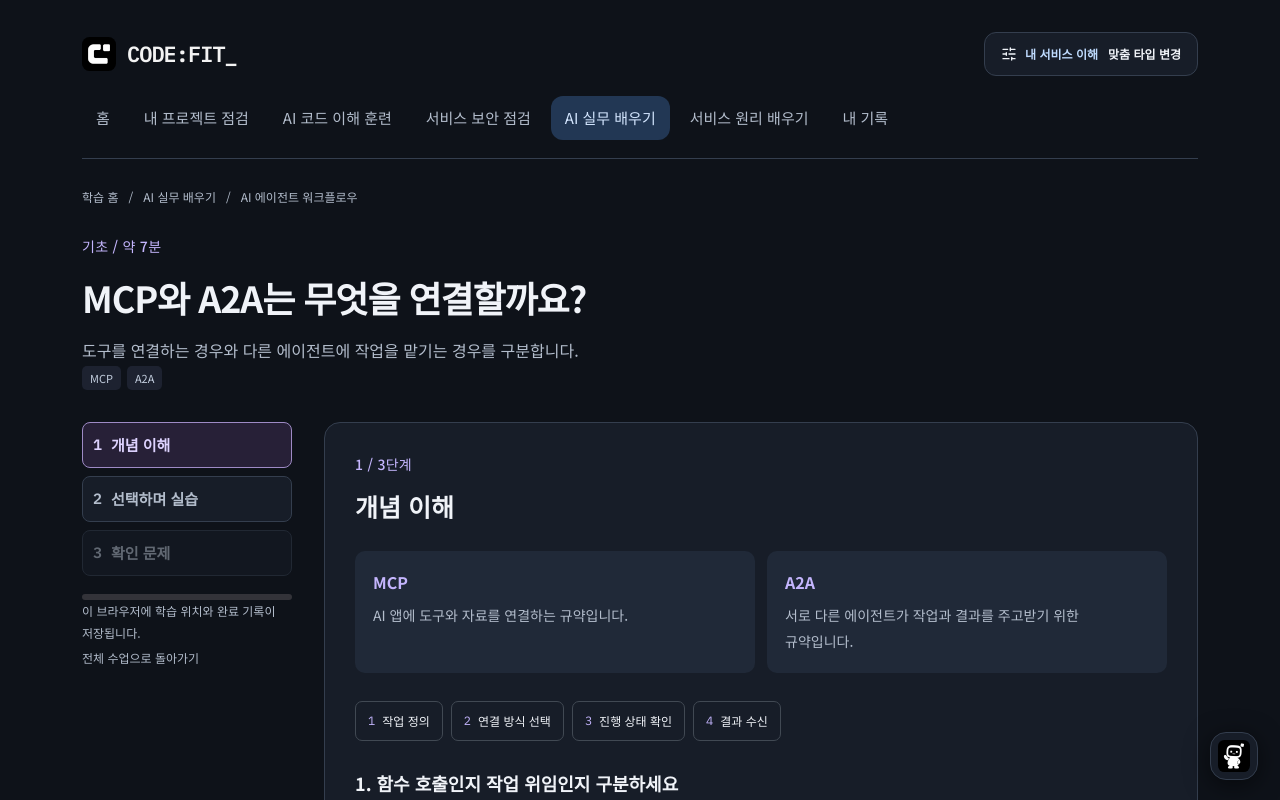
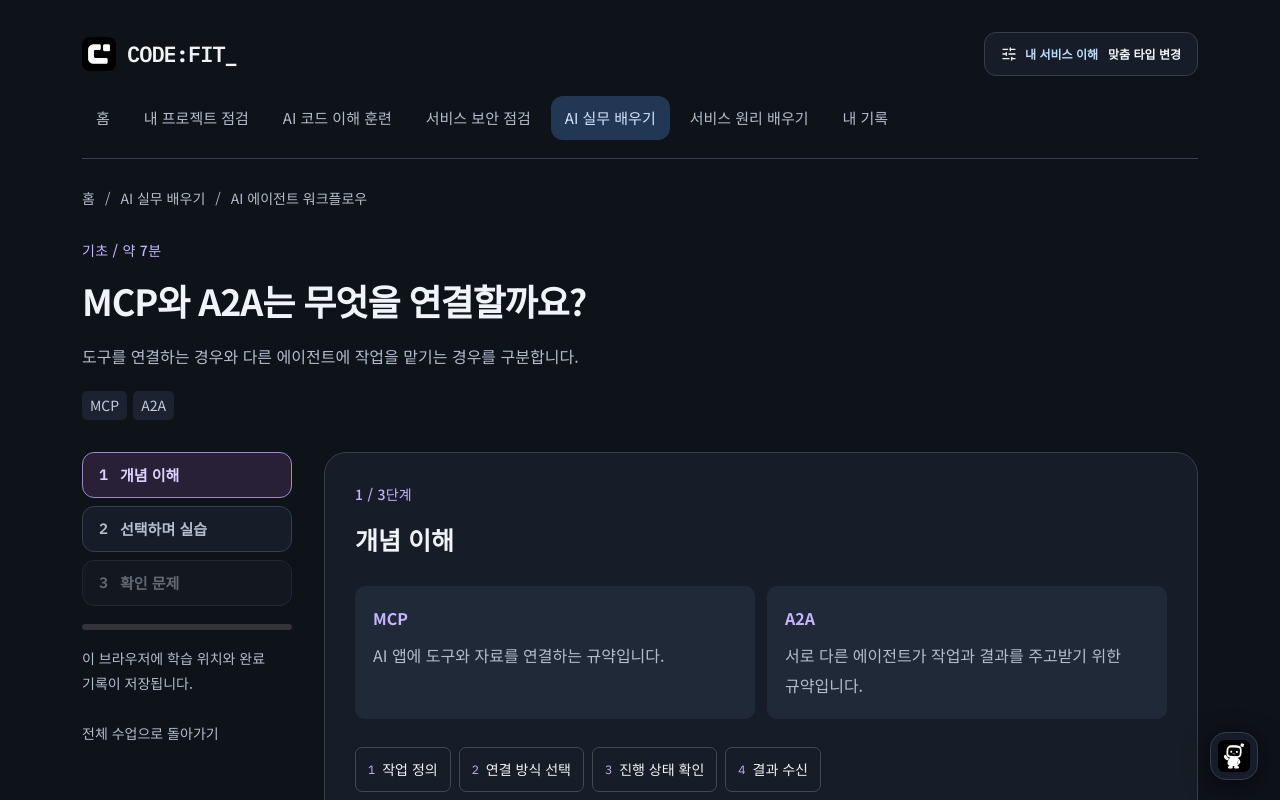
Before and after one commit to kwakhyun/codefit, a Next.js app: page /learn/ai/agent-protocols in a window 1280 px wide. Shown: the top 800 px of the page. Built offline with nearby package versions, Linux system fonts and the light colour scheme.

Commit message:
fix: improve AI lesson spacing and preserve learning progress

```diff
--- a/src/components/ai-learning/ai-catalog.tsx
+++ b/src/components/ai-learning/ai-catalog.tsx
@@ -46,7 +46,9 @@ export function AiCatalog() {
   const [level, setLevel] = useState("all");
   const { records, ready, storageError } = useAiLearningProgress();
   const completed = AI_LESSONS.filter((lesson) => records[lesson.id]?.completed).length;
-  const resume = AI_LESSONS.find((lesson) => records[lesson.id] && !records[lesson.id]?.completed);
+  const resume = AI_LESSONS.filter(
+    (lesson) => records[lesson.id] && !records[lesson.id]?.completed,
+  ).sort((a, b) => (records[b.id]?.updatedAt || 0) - (records[a.id]?.updatedAt || 0))[0];
   const next =
     resume || AI_LESSONS.find((lesson) => !records[lesson.id]?.completed) || AI_LESSONS[0];
   const visible = filterAiLessons(query, track, level);
--- a/src/components/ai-learning/ai-lesson.tsx
+++ b/src/components/ai-learning/ai-lesson.tsx
@@ -19,8 +19,9 @@ export function AiLesson({ id, content }: { id: AiLessonId; content: AiLessonCon
   const { records, save, ready, storageError } = useAiLearningProgress();
   const progress = records[id] || EMPTY_AI_PROGRESS;
   const { step, experiment, completed } = progress;
-  const [answer, setAnswer] = useState<number | null>(null);
-  const [checked, setChecked] = useState(false);
+  const answer = progress.answer ?? null;
+  const checked = progress.checked ?? false;
+  const [retry, setRetry] = useState(false);
   const [copyStatus, setCopyStatus] = useState("");
   const heading = useRef<HTMLHeadingElement>(null);
   const next = AI_LESSONS[AI_LESSONS.findIndex((item) => item.id === id) + 1];
@@ -42,7 +43,7 @@ export function AiLesson({ id, content }: { id: AiLessonId; content: AiLessonCon
   return (
     <>
       <nav className="ai-breadcrumb" aria-label="현재 위치">
-        <Link href="/learn">학습 홈</Link>
+        <Link href="/">홈</Link>
         <span aria-hidden="true">/</span>
         <Link href="/learn/ai">AI 실무 배우기</Link>
         <span aria-hidden="true">/</span>
@@ -90,7 +91,7 @@ export function AiLesson({ id, content }: { id: AiLessonId; content: AiLessonCon
         <article className="ai-lesson-body">
           <span className="eyebrow">{step + 1} / 3단계</span>
           <h2 ref={heading} tabIndex={-1}>
-            {stages[step]}
+            {step === 2 && completed && !retry ? "수업 완료" : stages[step]}
           </h2>
           {!ready ? (
             <p role="status">학습 기록을 불러오는 중…</p>
@@ -149,7 +150,8 @@ export function AiLesson({ id, content }: { id: AiLessonId; content: AiLessonCon
               {step === 1 && (
                 <>
                   <p className="ai-simulation-note">
-                    교육용 모의 실습입니다. 선택에 따라 미리 준비한 결과를 보여 줍니다.
+                    방법을 하나 고르면 결과와 이유가 나타나요. 다른 방법도 눌러 비교해 보세요. 실제
+                    도구를 실행하지 않는 모의 실습입니다.
                   </p>
                   <div className="ai-situation">
                     <span>이런 상황이라면</span>
@@ -180,7 +182,7 @@ export function AiLesson({ id, content }: { id: AiLessonId; content: AiLessonCon
                     )}
                   </div>
                   <div className="ai-step-actions">
-                    <Button onClick={() => move(0)}>이전 단계</Button>
+                    <Button onClick={() => move(0)}>개념 다시 보기</Button>
                     <Button
                       className="primary-button"
                       disabled={experiment === null}
@@ -198,6 +200,8 @@ export function AiLesson({ id, content }: { id: AiLessonId; content: AiLessonCon
               )}
               {step === 2 && (
                 <>
+                  {(!completed || retry) && (
+                    <>
                       <p>새로운 상황에도 배운 원리를 적용해 보세요. 틀려도 다시 풀 수 있습니다.</p>
                       <fieldset className="ai-choices">
                         <legend>{content.quiz.question}</legend>
@@ -208,8 +212,7 @@ export function AiLesson({ id, content }: { id: AiLessonId; content: AiLessonCon
                               name="quiz"
                               checked={answer === index}
                               onChange={() => {
-                            setAnswer(index);
-                            setChecked(false);
+                                update({ answer: index, checked: false });
                               }}
                             />
                             <span>{choice}</span>
@@ -220,9 +223,12 @@ export function AiLesson({ id, content }: { id: AiLessonId; content: AiLessonCon
                         className="primary-button"
                         disabled={answer === null}
                         onClick={() => {
-                      setChecked(true);
-                      if (answer === content.quiz.answer && experiment !== null)
-                        update({ completed: true });
+                          const correct = answer === content.quiz.answer && experiment !== null;
+                          update({ checked: true, ...(correct ? { completed: true } : {}) });
+                          if (correct) {
+                            setRetry(false);
+                            requestAnimationFrame(() => heading.current?.focus());
+                          }
                         }}
                       >
                         답 확인하기
@@ -244,11 +250,36 @@ export function AiLesson({ id, content }: { id: AiLessonId; content: AiLessonCon
                           </section>
                         )}
                       </div>
-                  {completed && (
+                    </>
+                  )}
+                  {completed && !retry && (
                     <section className="ai-completion">
+                      <p className="ai-complete-label">
+                        {next
+                          ? "확인 문제까지 마쳤어요. 다음 수업으로 이어가세요."
+                          : "확인 문제까지 마쳤어요. 배운 내용을 내 프로젝트에 적용해 보세요."}
+                      </p>
                       <CheckCircle2 size={28} aria-hidden="true" />
                       <h3>기억할 한 가지</h3>
                       <p>{content.takeaway}</p>
+                      <details className="ai-review">
+                        <summary>내 선택과 해설 다시 보기</summary>
+                        {experiment !== null && (
+                          <p>
+                            <strong>실습에서 고른 방법</strong>
+                            <br />
+                            {content.exercise.choices[experiment].label}
+                            <br />
+                            {content.exercise.choices[experiment].explanation}
+                          </p>
+                        )}
+                        <p>
+                          <strong>확인 문제의 답</strong>
+                          <br />
+                          {content.quiz.choices[content.quiz.answer]}
+                        </p>
+                        <p>{content.quiz.explanation}</p>
+                      </details>
                       <div className="ai-step-actions">
                         {next ? (
                           <Link className="primary-button" href={`/learn/ai/${next.id}`}>
@@ -260,6 +291,15 @@ export function AiLesson({ id, content }: { id: AiLessonId; content: AiLessonCon
                           </Link>
                         )}
                         <Link href="/learn/ai">다른 수업 고르기</Link>
+                        <Button
+                          onClick={() => {
+                            setRetry(true);
+                            update({ answer: null, checked: false });
+                            requestAnimationFrame(() => heading.current?.focus());
+                          }}
+                        >
+                          확인 문제 다시 풀기
+                        </Button>
                       </div>
                     </section>
                   )}
--- a/src/hooks/use-ai-learning-progress.ts
+++ b/src/hooks/use-ai-learning-progress.ts
@@ -34,7 +34,10 @@ export function useAiLearningProgress() {
     // Read the latest value to retain progress written by another tab.
     const current = snapshot();
     const latest = parseAiProgress(current.slice(current.indexOf(":") + 1));
-    memory = JSON.stringify({ version: 1, lessons: { ...latest, [id]: progress } });
+    memory = JSON.stringify({
+      version: 1,
+      lessons: { ...latest, [id]: { ...progress, updatedAt: Date.now() } },
+    });
     try {
       window.localStorage.setItem(AI_PROGRESS_KEY, memory);
       unavailable = false;
--- a/src/lib/ai-learning/progress.ts
+++ b/src/lib/ai-learning/progress.ts
@@ -1,6 +1,13 @@
 import { AI_LESSONS, type AiLessonId } from "./catalog";
 
-export type AiProgress = { step: 0 | 1 | 2; experiment: number | null; completed: boolean };
+export type AiProgress = {
+  step: 0 | 1 | 2;
+  experiment: number | null;
+  completed: boolean;
+  answer?: number | null;
+  checked?: boolean;
+  updatedAt?: number;
+};
 export type AiProgressMap = Partial<Record<AiLessonId, AiProgress>>;
 export const EMPTY_AI_PROGRESS: AiProgress = { step: 0, experiment: null, completed: false };
 export const AI_PROGRESS_KEY = "codefit.ai-learning.v1";
@@ -21,6 +28,26 @@ export function parseAiProgress(raw: string | null): AiProgressMap {
         step: record.step === 2 && experiment === null ? 1 : record.step,
         experiment,
         completed: record.completed === true && experiment !== null,
+        ...(record.answer !== undefined
+          ? {
+              answer:
+                Number.isInteger(record.answer) && record.answer >= 0 && record.answer < 3
+                  ? record.answer
+                  : null,
+            }
+          : {}),
+        ...(typeof record.checked === "boolean"
+          ? {
+              checked:
+                record.checked &&
+                Number.isInteger(record.answer) &&
+                record.answer >= 0 &&
+                record.answer < 3,
+            }
+          : {}),
+        ...(Number.isFinite(record.updatedAt) && record.updatedAt > 0
+          ? { updatedAt: record.updatedAt }
+          : {}),
       };
     }
     return entries;
--- a/src/styles/ai-learning.css
+++ b/src/styles/ai-learning.css
@@ -819,3 +819,183 @@
     transition: none;
   }
 }
+
+/* The lesson is a reading surface: keep explanations legible at every stage. */
+.ai-lesson-body,
+.ai-lesson-header > p {
+  font-size: 16px;
+  line-height: 1.85;
+}
+.ai-terms dd,
+.ai-guide p,
+.ai-learning-page .ai-choices label {
+  font-size: 16px;
+}
+.ai-breadcrumb,
+.ai-tool-tags span,
+.ai-card-meta,
+.ai-flow li,
+.ai-simulation-note,
+.ai-feedback small,
+.ai-help,
+.ai-lesson-sidebar p,
+.ai-lesson-sidebar > a,
+.ai-code-example p,
+.ai-sources p,
+.ai-sources li {
+  font-size: 14px;
+}
+.ai-lesson-body,
+.ai-lesson-card {
+  border-radius: var(--radius-panel);
+}
+.ai-learning-page .ai-choices label,
+.ai-feedback,
+.ai-situation,
+.ai-lesson-sidebar button {
+  border-radius: var(--radius-control);
+}
+.ai-lesson-sidebar button {
+  font-size: 15px;
+}
+.ai-code-example button,
+.ai-sources summary {
+  min-height: 44px;
+}
+.ai-code-example pre {
+  font-size: 14px;
+}
+.ai-completion {
+  padding: 24px;
+  margin: 0;
+  border: 1px solid #435b7d;
+  border-radius: var(--radius-panel);
+  background: #1a283d;
+}
+.ai-complete-label {
+  margin: 0 0 20px;
+  color: var(--action-soft);
+}
+.ai-completion > p {
+  font-size: 17px;
+  line-height: 1.85;
+}
+.ai-review {
+  margin-top: 24px;
+  border-top: 1px solid var(--line);
+  padding-top: 12px;
+}
+.ai-review summary {
+  min-height: 44px;
+  cursor: pointer;
+  padding: 8px 0;
+}
+.ai-review p {
+  margin-top: 16px;
+}
+.ai-completion .ai-step-actions {
+  gap: 16px;
+}
+.ai-completion .primary-button {
+  white-space: normal;
+  text-align: left;
+}
+.ai-completion .primary-button svg {
+  flex-shrink: 0;
+}
+@media (max-width: 640px) {
+  .ai-lesson-sidebar button {
+    font-size: 13px;
+  }
+  .ai-lesson-body {
+    padding: 24px 18px;
+  }
+  .ai-completion {
+    padding: 20px 16px;
+  }
+  .ai-step-actions {
+    align-items: stretch;
+  }
+  .ai-step-actions > button,
+  .ai-step-actions > a {
+    min-height: 44px;
+  }
+}
+
+/* Separate reading blocks and give toggle labels balanced inline breathing room. */
+.ai-learning-hero > p {
+  margin-block: 16px 0;
+}
+.ai-lesson-header > p {
+  margin-block: 16px 20px;
+}
+.ai-lesson-sidebar > p {
+  margin-block: 16px;
+}
+.ai-lesson-sidebar > a {
+  display: inline-block;
+  padding-block: 8px;
+}
+.ai-lesson-body > p {
+  margin-block: 16px 24px;
+}
+.ai-feedback > p {
+  margin-block: 12px 16px;
+}
+.ai-feedback > small {
+  display: block;
+  margin-top: 16px;
+}
+.ai-situation > p {
+  margin-top: 12px;
+}
+.ai-catalog-note h2 + p {
+  margin-top: 12px;
+}
+.ai-category-filters {
+  gap: 10px;
+  padding: 8px;
+}
+.ai-category-filters button {
+  min-height: 44px;
+  padding: 12px 18px;
+  gap: 10px;
+  border-radius: var(--radius-control);
+  line-height: 1.6;
+  text-align: left;
+}
+.ai-lesson-sidebar button {
+  padding-inline: 16px;
+  gap: 12px;
+}
+.ai-choices legend {
+  padding: 0;
+  margin-bottom: 20px;
+}
+.ai-choices label:last-child {
+  margin-bottom: 0;
+}
+.ai-review summary {
+  padding-inline: 8px;
+}
+.ai-sources summary {
+  padding-inline: 8px;
+}
+@media (max-width: 640px) {
+  .ai-category-filters button {
+    padding-inline: 14px;
+  }
+  .ai-lesson-sidebar button {
+    padding-inline: 10px;
+    gap: 8px;
+  }
+}
+
+@media (max-width: 640px) {
+  .ai-lesson-sidebar button {
+    height: 100%;
+  }
+  .ai-lesson-sidebar > a {
+    display: none;
+  }
+}
--- a/src/styles/terminal-system.css
+++ b/src/styles/terminal-system.css
@@ -1333,3 +1333,8 @@ html {
     padding: 20px;
   }
 }
+
+/* Text toggles share balanced gutters; icon-only controls keep their square target. */
+.ui-button.ui-toggle:not(.icon-button) {
+  padding-inline: 16px;
+}
```
Also changed, not shown: 3 other files (tests, documents, lock files or other folders). Lines whose indentation alone changed are shown as unchanged.
